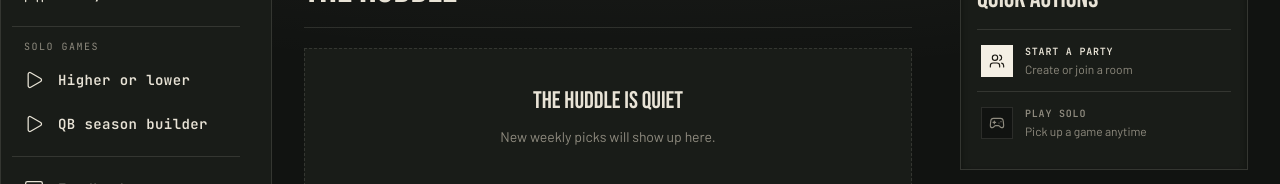
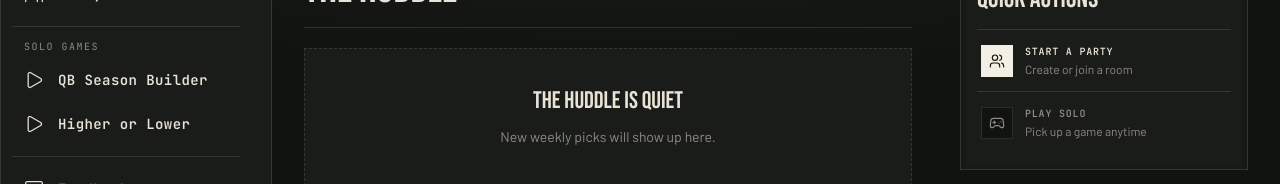
Before and after one commit to ruitaocchen10/ball-party, a Next.js app in the folder webapp/: page / in a window 1280 px wide. Shown: the part 158-342 px from the top of the page. Built offline with nearby package versions, Linux system fonts and the light colour scheme; no server answers; the database is empty.

Commit message:
Update solo sidebar game labels

```diff
--- a/webapp/components/foundation/ui-kit/Sidebar.tsx
+++ b/webapp/components/foundation/ui-kit/Sidebar.tsx
@@ -19,15 +19,17 @@ import { useEffect, useState } from "react";
 import { AccountMenu } from "@/components/foundation/ui-kit/AccountMenu";
 import { FeedbackModal } from "@/components/feedback/FeedbackModal";
 import { BrandMark } from "@/components/foundation/ui-kit/BrandMark";
-import { GAMES, type Game } from "@/lib/platform/orchestration/catalog";
+import { GAMES, matchGameName, type Game } from "@/lib/platform/orchestration/catalog";
 import { playSolo } from "@/lib/platform/lobbies/actions";
 import { SOLO_SIGN_UP_HREF } from "@/lib/platform/lobbies/hosting";
 import { drawerBackdrop, drawerPanel } from "@/lib/foundation/ui-kit/motion";
 
-/** The solo-playable games, in catalog order — everything the Solo games
- *  section lists. A further live+solo game shows up here with no further
- *  change. */
-const SOLO_GAMES = GAMES.filter((game) => game.solo && game.status === "live");
+/** The solo-playable games — everything the Solo games section lists. QB
+ * Season Builder leads the shortcuts; further live solo games follow in
+ * catalog order. */
+const SOLO_GAMES = GAMES.filter((game) => game.solo && game.status === "live").toSorted(
+  (a, b) => Number(b.match === "qb_season_builder") - Number(a.match === "qb_season_builder"),
+);
 
 /**
  * The app's persistent navigation — a fixed left rail below the desktop top
@@ -284,7 +286,9 @@ function SoloGameLink({
   collapsed: boolean;
   canPlaySolo: boolean;
 }) {
-  const label = game.name.join(" ");
+  // Card titles intentionally retain their editorial casing and line breaks.
+  // Navigation needs a single, fully capitalized accessible label instead.
+  const label = game.match ? matchGameName(game.match) : game.name.join(" ");
 
   if (!canPlaySolo) {
     return (
```
Also changed, not shown: 1 other file (tests, documents, lock files or other folders).
